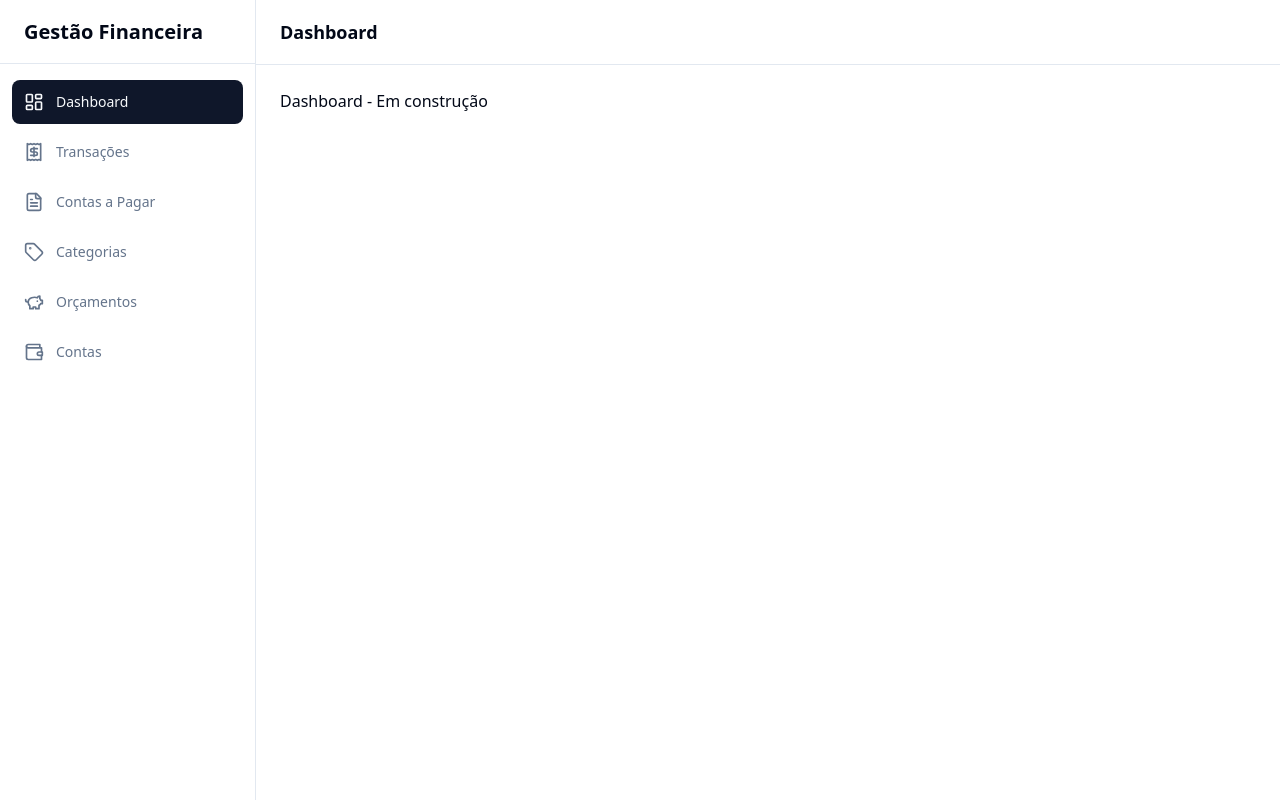
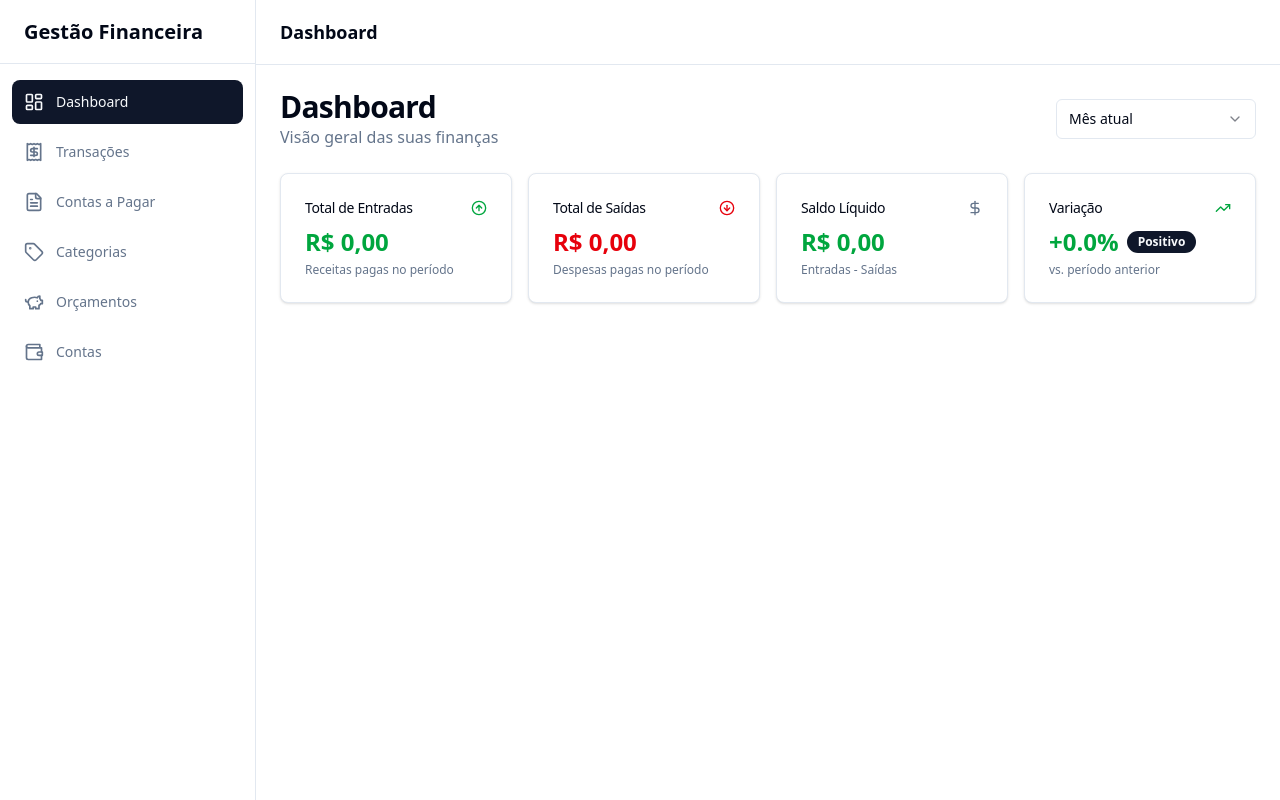
Before and after one commit to valmirpst/gestao-financeira-ai, a React (Vite) app: page /dashboard in a window 1280 px wide. Built offline with nearby package versions, Linux system fonts and the light colour scheme; no server answers; the database is empty.

Commit message:
feat: Implement Dashboard page with financial summaries and period filtering, and add initial application setup.

```diff
--- a/src/App.tsx
+++ b/src/App.tsx
@@ -1,5 +1,6 @@
 import { Layout } from "@/components/layout/Layout";
 import { BrowserRouter, Navigate, Route, Routes } from "react-router-dom";
+import Dashboard from "./pages/Dashboard";
 
 function App() {
   return (
@@ -7,10 +8,7 @@ function App() {
       <Layout>
         <Routes>
           <Route path="/" element={<Navigate to="/dashboard" replace />} />
-          <Route
-            path="/dashboard"
-            element={<div>Dashboard - Em construção</div>}
-          />
+          <Route path="/dashboard" element={<Dashboard />} />
           <Route
             path="/transactions"
             element={<div>Transações - Em construção</div>}
--- /dev/null
+++ b/src/pages/Dashboard.tsx
@@ -0,0 +1,284 @@
+import { Badge } from "@/components/ui/badge";
+import { Card, CardContent, CardHeader, CardTitle } from "@/components/ui/card";
+import {
+  Select,
+  SelectContent,
+  SelectItem,
+  SelectTrigger,
+  SelectValue,
+} from "@/components/ui/select";
+import { useTransactions } from "@/hooks/useTransactions";
+import { formatCurrency } from "@/lib/utils";
+import {
+  endOfMonth,
+  endOfYear,
+  format,
+  startOfMonth,
+  startOfYear,
+  subMonths,
+} from "date-fns";
+import {
+  ArrowDownCircle,
+  ArrowUpCircle,
+  DollarSign,
+  TrendingDown,
+  TrendingUp,
+} from "lucide-react";
+import { useMemo, useState } from "react";
+
+type PeriodType =
+  | "current_month"
+  | "last_30_days"
+  | "previous_month"
+  | "current_year"
+  | "custom";
+
+export default function Dashboard() {
+  const [period, setPeriod] = useState<PeriodType>("current_month");
+
+  // Calcular datas do período selecionado
+  const { startDate, endDate } = useMemo(() => {
+    const today = new Date();
+
+    switch (period) {
+      case "current_month":
+        return {
+          startDate: format(startOfMonth(today), "yyyy-MM-dd"),
+          endDate: format(endOfMonth(today), "yyyy-MM-dd"),
+        };
+      case "last_30_days":
+        const thirtyDaysAgo = new Date(today);
+        thirtyDaysAgo.setDate(today.getDate() - 30);
+        return {
+          startDate: format(thirtyDaysAgo, "yyyy-MM-dd"),
+          endDate: format(today, "yyyy-MM-dd"),
+        };
+      case "previous_month":
+        const previousMonth = subMonths(today, 1);
+        return {
+          startDate: format(startOfMonth(previousMonth), "yyyy-MM-dd"),
+          endDate: format(endOfMonth(previousMonth), "yyyy-MM-dd"),
+        };
+      case "current_year":
+        return {
+          startDate: format(startOfYear(today), "yyyy-MM-dd"),
+          endDate: format(endOfYear(today), "yyyy-MM-dd"),
+        };
+      default:
+        return {
+          startDate: format(startOfMonth(today), "yyyy-MM-dd"),
+          endDate: format(endOfMonth(today), "yyyy-MM-dd"),
+        };
+    }
+  }, [period]);
+
+  // Buscar transações do período atual
+  const { data: currentTransactions = [], isLoading } = useTransactions({
+    start_date: startDate,
+    end_date: endDate,
+    status: "paid",
+  });
+
+  // Calcular datas do período anterior para comparação
+  const { startDate: prevStartDate, endDate: prevEndDate } = useMemo(() => {
+    const today = new Date();
+
+    switch (period) {
+      case "current_month":
+        const previousMonth = subMonths(today, 1);
+        return {
+          startDate: format(startOfMonth(previousMonth), "yyyy-MM-dd"),
+          endDate: format(endOfMonth(previousMonth), "yyyy-MM-dd"),
+        };
+      case "last_30_days":
+        const sixtyDaysAgo = new Date(today);
+        sixtyDaysAgo.setDate(today.getDate() - 60);
+        const thirtyOneDaysAgo = new Date(today);
+        thirtyOneDaysAgo.setDate(today.getDate() - 31);
+        return {
+          startDate: format(sixtyDaysAgo, "yyyy-MM-dd"),
+          endDate: format(thirtyOneDaysAgo, "yyyy-MM-dd"),
+        };
+      case "previous_month":
+        const twoMonthsAgo = subMonths(today, 2);
+        return {
+          startDate: format(startOfMonth(twoMonthsAgo), "yyyy-MM-dd"),
+          endDate: format(endOfMonth(twoMonthsAgo), "yyyy-MM-dd"),
+        };
+      case "current_year":
+        const previousYear = new Date(today.getFullYear() - 1, 0, 1);
+        return {
+          startDate: format(startOfYear(previousYear), "yyyy-MM-dd"),
+          endDate: format(endOfYear(previousYear), "yyyy-MM-dd"),
+        };
+      default:
+        const prevMonth = subMonths(today, 1);
+        return {
+          startDate: format(startOfMonth(prevMonth), "yyyy-MM-dd"),
+          endDate: format(endOfMonth(prevMonth), "yyyy-MM-dd"),
+        };
+    }
+  }, [period]);
+
+  // Buscar transações do período anterior
+  const { data: previousTransactions = [] } = useTransactions({
+    start_date: prevStartDate,
+    end_date: prevEndDate,
+    status: "paid",
+  });
+
+  // Calcular totais do período atual
+  const currentIncome = useMemo(() => {
+    return currentTransactions
+      .filter((t) => t.type === "income")
+      .reduce((sum, t) => sum + t.amount, 0);
+  }, [currentTransactions]);
+
+  const currentExpense = useMemo(() => {
+    return currentTransactions
+      .filter((t) => t.type === "expense")
+      .reduce((sum, t) => sum + t.amount, 0);
+  }, [currentTransactions]);
+
+  const currentBalance = useMemo(() => {
+    return currentIncome - currentExpense;
+  }, [currentIncome, currentExpense]);
+
+  // Calcular totais do período anterior
+  const previousBalance = useMemo(() => {
+    const prevIncome = previousTransactions
+      .filter((t) => t.type === "income")
+      .reduce((sum, t) => sum + t.amount, 0);
+    const prevExpense = previousTransactions
+      .filter((t) => t.type === "expense")
+      .reduce((sum, t) => sum + t.amount, 0);
+    return prevIncome - prevExpense;
+  }, [previousTransactions]);
+
+  // Calcular variação percentual
+  const variationPercentage = useMemo(() => {
+    if (previousBalance === 0) return 0;
+    return (
+      ((currentBalance - previousBalance) / Math.abs(previousBalance)) * 100
+    );
+  }, [currentBalance, previousBalance]);
+
+  const isPositiveVariation = variationPercentage >= 0;
+
+  return (
+    <div className="space-y-6">
+      {/* Header com filtro de período */}
+      <div className="flex items-center justify-between">
+        <div>
+          <h1 className="text-3xl font-bold tracking-tight">Dashboard</h1>
+          <p className="text-muted-foreground">Visão geral das suas finanças</p>
+        </div>
+
+        <Select
+          value={period}
+          onValueChange={(value) => setPeriod(value as PeriodType)}
+        >
+          <SelectTrigger className="w-[200px]">
+            <SelectValue placeholder="Selecione o período" />
+          </SelectTrigger>
+          <SelectContent>
+            <SelectItem value="current_month">Mês atual</SelectItem>
+            <SelectItem value="last_30_days">Últimos 30 dias</SelectItem>
+            <SelectItem value="previous_month">Mês anterior</SelectItem>
+            <SelectItem value="current_year">Ano atual</SelectItem>
+          </SelectContent>
+        </Select>
+      </div>
+
+      {/* Cards de Resumo */}
+      <div className="grid gap-4 md:grid-cols-2 lg:grid-cols-4">
+        {/* Card 1: Total de Entradas */}
+        <Card>
+          <CardHeader className="flex flex-row items-center justify-between space-y-0 pb-2">
+            <CardTitle className="text-sm font-medium">
+              Total de Entradas
+            </CardTitle>
+            <ArrowUpCircle className="h-4 w-4 text-green-600" />
+          </CardHeader>
+          <CardContent>
+            <div className="text-2xl font-bold text-green-600">
+              {isLoading ? "..." : formatCurrency(currentIncome)}
+            </div>
+            <p className="text-xs text-muted-foreground mt-1">
+              Receitas pagas no período
+            </p>
+          </CardContent>
+        </Card>
+
+        {/* Card 2: Total de Saídas */}
+        <Card>
+          <CardHeader className="flex flex-row items-center justify-between space-y-0 pb-2">
+            <CardTitle className="text-sm font-medium">
+              Total de Saídas
+            </CardTitle>
+            <ArrowDownCircle className="h-4 w-4 text-red-600" />
+          </CardHeader>
+          <CardContent>
+            <div className="text-2xl font-bold text-red-600">
+              {isLoading ? "..." : formatCurrency(currentExpense)}
+            </div>
+            <p className="text-xs text-muted-foreground mt-1">
+              Despesas pagas no período
+            </p>
+          </CardContent>
+        </Card>
+
+        {/* Card 3: Saldo Líquido */}
+        <Card>
+          <CardHeader className="flex flex-row items-center justify-between space-y-0 pb-2">
+            <CardTitle className="text-sm font-medium">Saldo Líquido</CardTitle>
+            <DollarSign className="h-4 w-4 text-muted-foreground" />
+          </CardHeader>
+          <CardContent>
+            <div
+              className={`text-2xl font-bold ${
+                currentBalance >= 0 ? "text-green-600" : "text-red-600"
+              }`}
+            >
+              {isLoading ? "..." : formatCurrency(currentBalance)}
+            </div>
+            <p className="text-xs text-muted-foreground mt-1">
+              Entradas - Saídas
+            </p>
+          </CardContent>
+        </Card>
+
+        {/* Card 4: Comparação com período anterior */}
+        <Card>
+          <CardHeader className="flex flex-row items-center justify-between space-y-0 pb-2">
+            <CardTitle className="text-sm font-medium">Variação</CardTitle>
+            {isPositiveVariation ? (
+              <TrendingUp className="h-4 w-4 text-green-600" />
+            ) : (
+              <TrendingDown className="h-4 w-4 text-red-600" />
+            )}
+          </CardHeader>
+          <CardContent>
+            <div className="flex items-center gap-2">
+              <span
+                className={`text-2xl font-bold ${
+                  isPositiveVariation ? "text-green-600" : "text-red-600"
+                }`}
+              >
+                {isLoading
+                  ? "..."
+                  : `${isPositiveVariation ? "+" : ""}${variationPercentage.toFixed(1)}%`}
+              </span>
+              <Badge variant={isPositiveVariation ? "default" : "destructive"}>
+                {isPositiveVariation ? "Positivo" : "Negativo"}
+              </Badge>
+            </div>
+            <p className="text-xs text-muted-foreground mt-1">
+              vs. período anterior
+            </p>
+          </CardContent>
+        </Card>
+      </div>
+    </div>
+  );
+}
```
Also changed, not shown: 1 other file (tests, documents, lock files or other folders).
